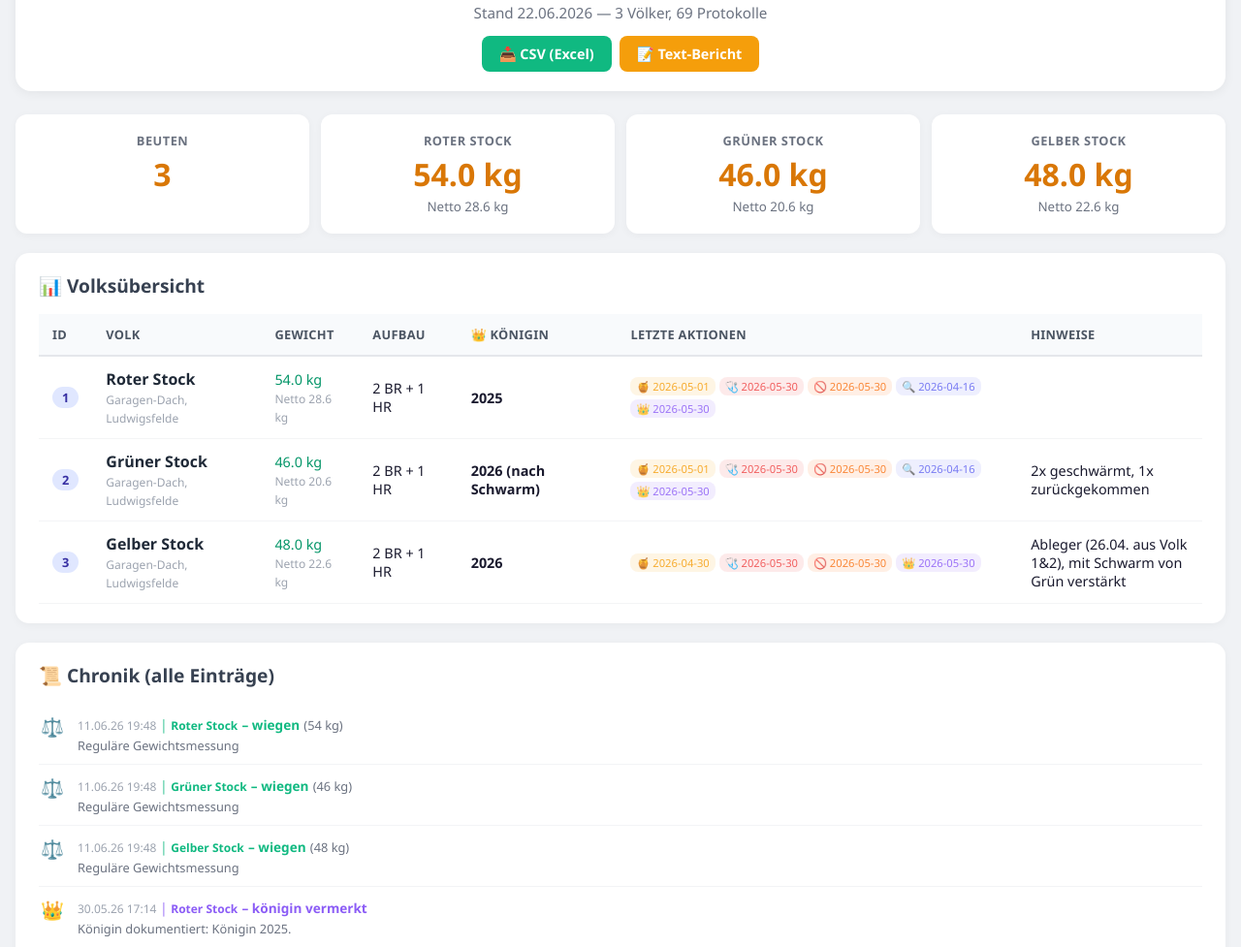
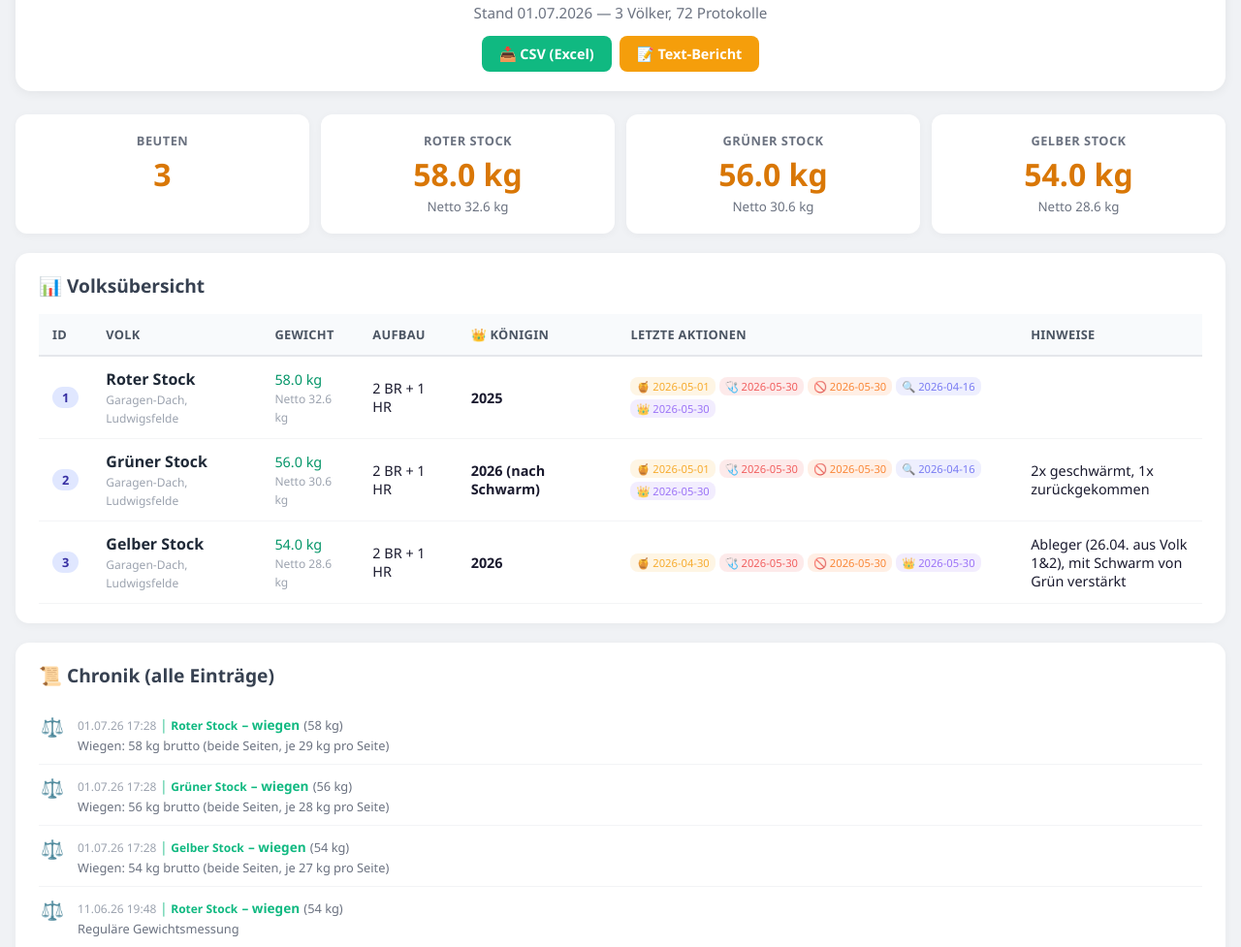
Before and after one commit to Mitchel85/bienen-dashboard, a plain HTML site: page index.html in a window 1280 px wide. Shown: the part 95-1072 px from the top of the page at 97% size. Drawn offline with Linux system fonts and the light colour scheme.

Commit message:
📊 Dashboard 01.07.2026

```diff
--- a/index.html
+++ b/index.html
@@ -62,7 +62,7 @@ footer { text-align: center; margin-top: 30px; color: #9ca3af; font-size: 0.8rem
 <div class="container">
 <header>
     <h1>🐝 Bienenvölker Dashboard</h1>
-    <div class="subtitle">Stand 22.06.2026 — 3 Völker, 69 Protokolle</div>
+    <div class="subtitle">Stand 01.07.2026 — 3 Völker, 72 Protokolle</div>
     <div class="btn-group">
         <button class="btn btn-csv" onclick="downloadCSV()">📥 CSV (Excel)</button>
         <button class="btn btn-txt" onclick="downloadTXT()">📝 Text-Bericht</button>
@@ -71,9 +71,9 @@ footer { text-align: center; margin-top: 30px; color: #9ca3af; font-size: 0.8rem
 
 <div class="stats">
     <div class="stat-card"><h3>Beuten</h3><div class="stat-value">3</div></div>
-<div class="stat-card"><h3>Roter Stock</h3><div class="stat-value">54.0 kg</div><small style="color:#6b7280">Netto 28.6 kg</small></div>
-<div class="stat-card"><h3>Grüner Stock</h3><div class="stat-value">46.0 kg</div><small style="color:#6b7280">Netto 20.6 kg</small></div>
-<div class="stat-card"><h3>Gelber Stock</h3><div class="stat-value">48.0 kg</div><small style="color:#6b7280">Netto 22.6 kg</small></div>
+<div class="stat-card"><h3>Roter Stock</h3><div class="stat-value">58.0 kg</div><small style="color:#6b7280">Netto 32.6 kg</small></div>
+<div class="stat-card"><h3>Grüner Stock</h3><div class="stat-value">56.0 kg</div><small style="color:#6b7280">Netto 30.6 kg</small></div>
+<div class="stat-card"><h3>Gelber Stock</h3><div class="stat-value">54.0 kg</div><small style="color:#6b7280">Netto 28.6 kg</small></div>
 </div>
 
 <div class="card">
@@ -85,7 +85,7 @@ footer { text-align: center; margin-top: 30px; color: #9ca3af; font-size: 0.8rem
 <tr>
             <td><span class="volk-id">1</span></td>
             <td><span class="volk-name">Roter Stock</span><br><small style="color:#9ca3af">Garagen-Dach, Ludwigsfelde</small></td>
-            <td><span class="kg-ok">54.0 kg</span><br><small style="color:#9ca3af">Netto 28.6 kg</small></td>
+            <td><span class="kg-ok">58.0 kg</span><br><small style="color:#9ca3af">Netto 32.6 kg</small></td>
             <td>2 BR + 1 HR</td>
             <td style="font-weight:600">2025</td>
             <td><div class="qstats"><span class="qstat" style="background:#f59e0b20;color:#f59e0b">🍯 2026-05-01</span> <span class="qstat" style="background:#ef444420;color:#ef4444">🩺 2026-05-30</span> <span class="qstat" style="background:#f9731620;color:#f97316">🚫 2026-05-30</span> <span class="qstat" style="background:#6366f120;color:#6366f1">🔍 2026-04-16</span> <span class="qstat" style="background:#8b5cf620;color:#8b5cf6">👑 2026-05-30</span> </div></td>
@@ -94,7 +94,7 @@ footer { text-align: center; margin-top: 30px; color: #9ca3af; font-size: 0.8rem
 <tr>
             <td><span class="volk-id">2</span></td>
             <td><span class="volk-name">Grüner Stock</span><br><small style="color:#9ca3af">Garagen-Dach, Ludwigsfelde</small></td>
-            <td><span class="kg-ok">46.0 kg</span><br><small style="color:#9ca3af">Netto 20.6 kg</small></td>
+            <td><span class="kg-ok">56.0 kg</span><br><small style="color:#9ca3af">Netto 30.6 kg</small></td>
             <td>2 BR + 1 HR</td>
             <td style="font-weight:600">2026 (nach Schwarm)</td>
             <td><div class="qstats"><span class="qstat" style="background:#f59e0b20;color:#f59e0b">🍯 2026-05-01</span> <span class="qstat" style="background:#ef444420;color:#ef4444">🩺 2026-05-30</span> <span class="qstat" style="background:#f9731620;color:#f97316">🚫 2026-05-30</span> <span class="qstat" style="background:#6366f120;color:#6366f1">🔍 2026-04-16</span> <span class="qstat" style="background:#8b5cf620;color:#8b5cf6">👑 2026-05-30</span> </div></td>
@@ -103,7 +103,7 @@ footer { text-align: center; margin-top: 30px; color: #9ca3af; font-size: 0.8rem
 <tr>
             <td><span class="volk-id">3</span></td>
             <td><span class="volk-name">Gelber Stock</span><br><small style="color:#9ca3af">Garagen-Dach, Ludwigsfelde</small></td>
-            <td><span class="kg-ok">48.0 kg</span><br><small style="color:#9ca3af">Netto 22.6 kg</small></td>
+            <td><span class="kg-ok">54.0 kg</span><br><small style="color:#9ca3af">Netto 28.6 kg</small></td>
             <td>2 BR + 1 HR</td>
             <td style="font-weight:600">2026</td>
             <td><div class="qstats"><span class="qstat" style="background:#f59e0b20;color:#f59e0b">🍯 2026-04-30</span> <span class="qstat" style="background:#ef444420;color:#ef4444">🩺 2026-05-30</span> <span class="qstat" style="background:#f9731620;color:#f97316">🚫 2026-05-30</span> <span class="qstat" style="background:#8b5cf620;color:#8b5cf6">👑 2026-05-30</span> </div></td>
@@ -116,6 +116,36 @@ footer { text-align: center; margin-top: 30px; color: #9ca3af; font-size: 0.8rem
 <div class="card">
     <h2>📜 Chronik (alle Einträge)</h2>
     <div class="chronicle">
+<div class="ch-entry">
+    <div class="ch-icon">⚖️</div>
+    <div class="ch-body">
+        <span class="ch-meta">01.07.26 17:28</span>
+        <span class="ch-volk" style="color:#10b981">│ Roter Stock</span>
+        <span class="ch-action" style="color:#10b981">– wiegen</span>
+        <span style="font-size:0.8rem;color:#6b7280">(58 kg)</span>
+        <div class="ch-detail">Wiegen: 58 kg brutto (beide Seiten, je 29 kg pro Seite)</div>
+    </div>
+</div>
+<div class="ch-entry">
+    <div class="ch-icon">⚖️</div>
+    <div class="ch-body">
+        <span class="ch-meta">01.07.26 17:28</span>
+        <span class="ch-volk" style="color:#10b981">│ Grüner Stock</span>
+        <span class="ch-action" style="color:#10b981">– wiegen</span>
+        <span style="font-size:0.8rem;color:#6b7280">(56 kg)</span>
+        <div class="ch-detail">Wiegen: 56 kg brutto (beide Seiten, je 28 kg pro Seite)</div>
+    </div>
+</div>
+<div class="ch-entry">
+    <div class="ch-icon">⚖️</div>
+    <div class="ch-body">
+        <span class="ch-meta">01.07.26 17:28</span>
+        <span class="ch-volk" style="color:#10b981">│ Gelber Stock</span>
+        <span class="ch-action" style="color:#10b981">– wiegen</span>
+        <span style="font-size:0.8rem;color:#6b7280">(54 kg)</span>
+        <div class="ch-detail">Wiegen: 54 kg brutto (beide Seiten, je 27 kg pro Seite)</div>
+    </div>
+</div>
 <div class="ch-entry">
     <div class="ch-icon">⚖️</div>
     <div class="ch-body">
@@ -825,7 +855,7 @@ footer { text-align: center; margin-top: 30px; color: #9ca3af; font-size: 0.8rem
     </div>
 </div>
 
-<footer>Imker‑Begleiter via Hermes Agent | Daten: voelker.json | Stand 22.06.2026 | 69 Protokolle</footer>
+<footer>Imker‑Begleiter via Hermes Agent | Daten: voelker.json | Stand 01.07.2026 | 72 Protokolle</footer>
 </div>
 
 <script>
@@ -989,6 +1019,12 @@ const VOELKER_DATA = {
         "aktion": "wiegen",
         "menge": "54 kg",
         "details": "Reguläre Gewichtsmessung"
+      },
+      {
+        "timestamp": "2026-07-01T17:28:46.685767+02:00",
+        "aktion": "wiegen",
+        "menge": "58 kg",
+        "details": "Wiegen: 58 kg brutto (beide Seiten, je 29 kg pro Seite)"
       }
     ],
     "königin_jahr": "2025"
@@ -1164,6 +1200,12 @@ const VOELKER_DATA = {
         "aktion": "wiegen",
         "menge": "46 kg",
         "details": "Reguläre Gewichtsmessung"
+      },
+      {
+        "timestamp": "2026-07-01T17:28:46.685767+02:00",
+        "aktion": "wiegen",
+        "menge": "56 kg",
+        "details": "Wiegen: 56 kg brutto (beide Seiten, je 28 kg pro Seite)"
       }
     ],
     "königin_jahr": "2026 (nach Schwarm)"
@@ -1279,13 +1321,19 @@ const VOELKER_DATA = {
         "aktion": "wiegen",
         "menge": "48 kg",
         "details": "Reguläre Gewichtsmessung"
+      },
+      {
+        "timestamp": "2026-07-01T17:28:46.685767+02:00",
+        "aktion": "wiegen",
+        "menge": "54 kg",
+        "details": "Wiegen: 54 kg brutto (beide Seiten, je 27 kg pro Seite)"
       }
     ],
     "königin_jahr": "2026"
   },
   "meta": {
     "qualitaetshinweis": "Der Honig wurde von einem deutschen Landwirt geprüft und die Qualität als sehr gut eingestuft.",
-    "letzte_aktualisierung": "2026-05-30",
+    "letzte_aktualisierung": "2026-07-01",
     "tara": {
       "zarge_mit_raehmchen": 6.2,
       "eine_zarge_mit_boden_deckel": 12.0,
```
